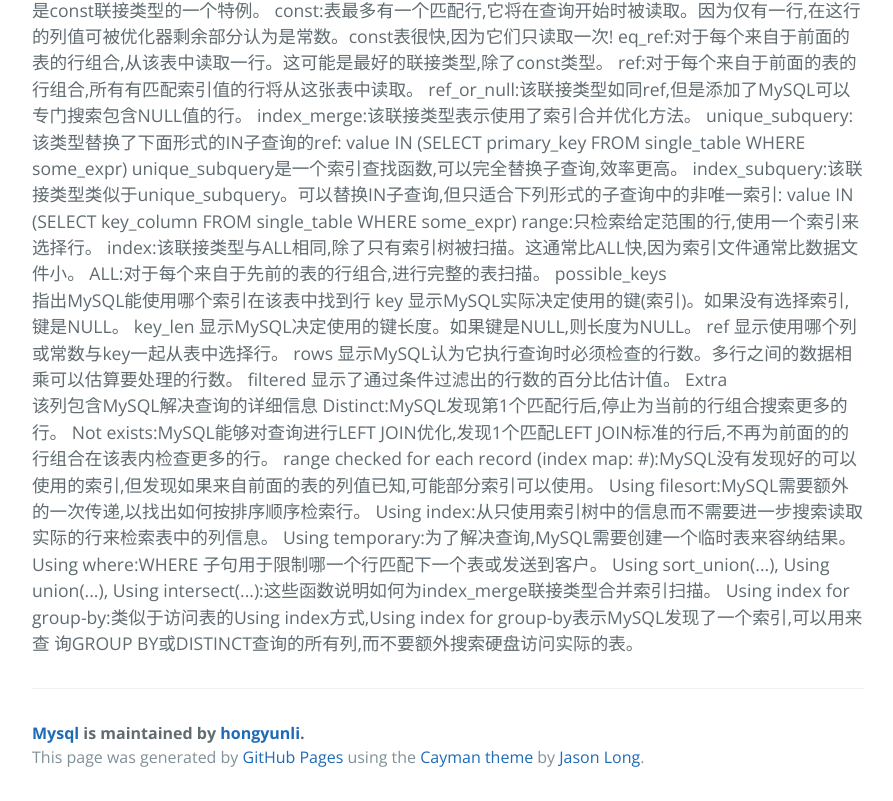
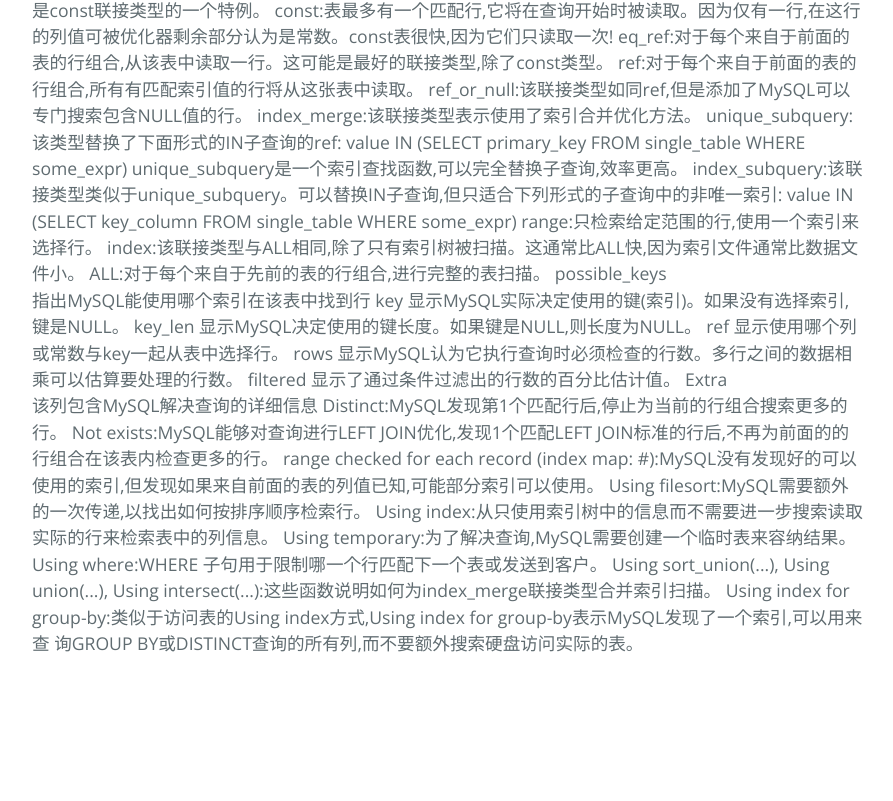
Before and after one commit to hongyunli/mysql, a plain HTML site: page index.html in a window 1280 px wide. Shown: the part 656-1457 px from the top of the page, without its empty margins (192-1085 px from the left). After the commit the page ends 1362 px from the top, so only its background shows below. Drawn offline with nearby package versions, Linux system fonts and the light colour scheme.

Commit message:
Update index.html

```diff
--- a/index.html
+++ b/index.html
@@ -2,7 +2,7 @@
 <html lang="en-us">
   <head>
     <meta charset="UTF-8">
-    <title>Mysql by hongyunli</title>
+    <title>Mysql</title>
     <meta name="viewport" content="width=device-width, initial-scale=1">
     <link rel="stylesheet" type="text/css" href="stylesheets/normalize.css" media="screen">
     <link href='https://fonts.googleapis.com/css?family=Open+Sans:400,700' rel='stylesheet' type='text/css'>
@@ -69,11 +69,6 @@
 Using sort_union(...), Using union(...), Using intersect(...):这些函数说明如何为index_merge联接类型合并索引扫描。
 Using index for group-by:类似于访问表的Using index方式,Using index for group-by表示MySQL发现了一个索引,可以用来查 询GROUP BY或DISTINCT查询的所有列,而不要额外搜索硬盘访问实际的表。</p>
 
-      <footer class="site-footer">
-        <span class="site-footer-owner"><a href="https://github.com/hongyunli/mysql">Mysql</a> is maintained by <a href="https://github.com/hongyunli">hongyunli</a>.</span>
-
-        <span class="site-footer-credits">This page was generated by <a href="https://pages.github.com">GitHub Pages</a> using the <a href="https://github.com/jasonlong/cayman-theme">Cayman theme</a> by <a href="https://twitter.com/jasonlong">Jason Long</a>.</span>
-      </footer>
 
     </section>
 
```
